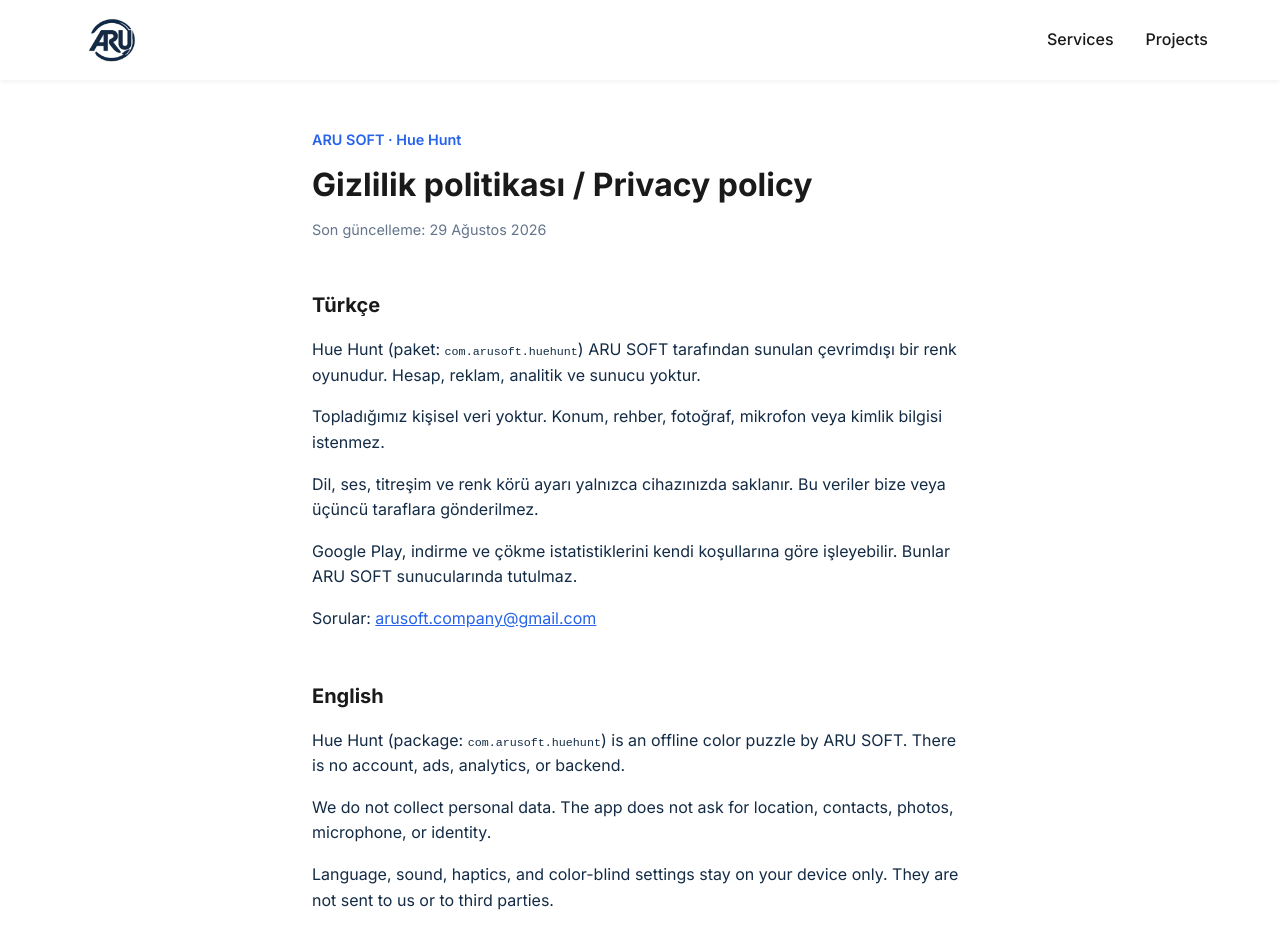
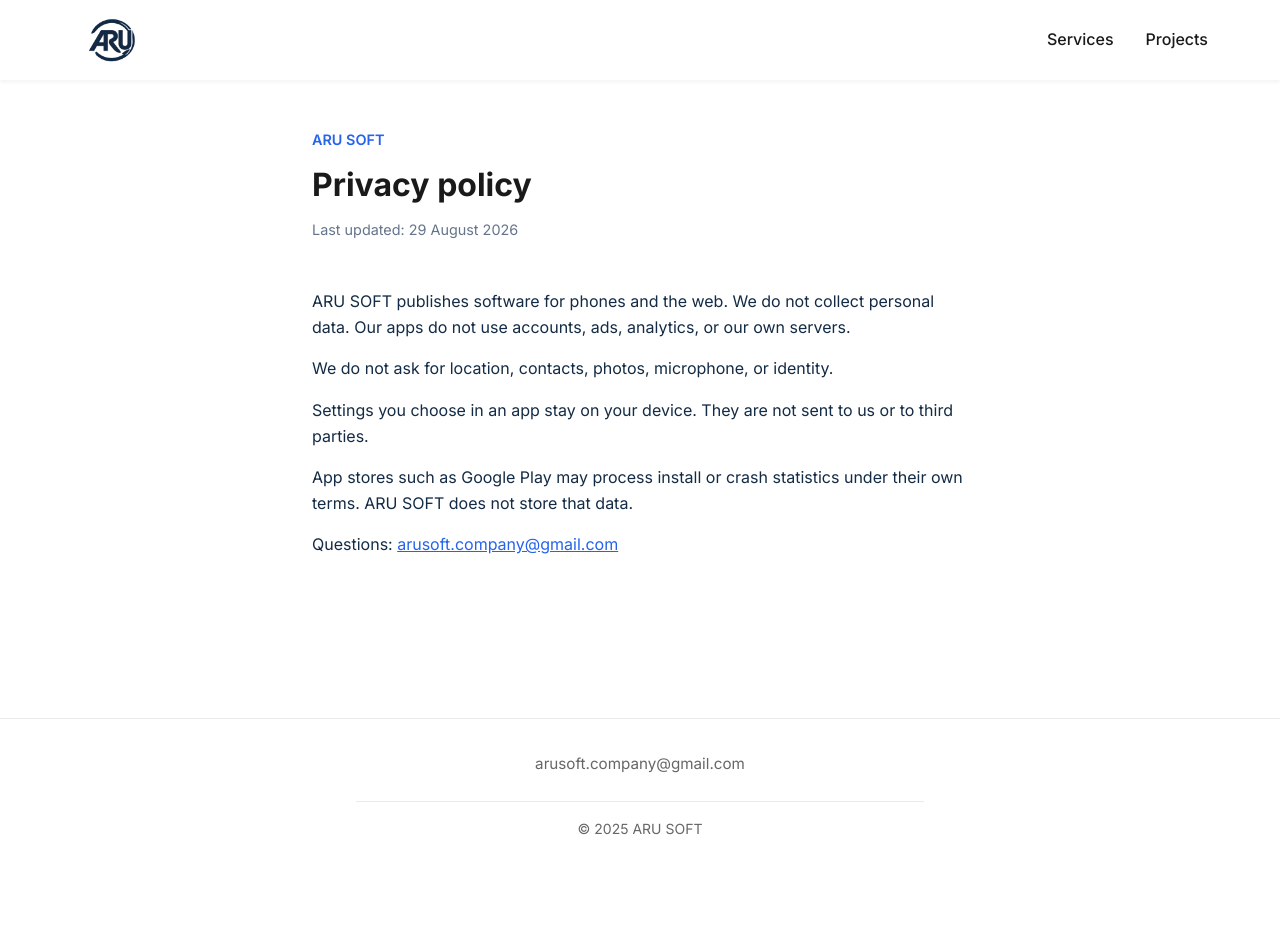
Before and after one commit to mustafaberat/arusoft-website, a Next.js app: page /privacy in a window 1280 px wide. Shown: the top 933 px of the page. After the commit the page ends 856 px from the top, so only its background shows below. Built offline with nearby package versions, Linux system fonts and the light colour scheme.

Commit message:
Make the privacy policy company-wide and English-only.

```diff
--- a/pages/privacy.js
+++ b/pages/privacy.js
@@ -8,66 +8,38 @@
   return (
     <>
       <Head>
-        <title>Privacy Policy — Hue Hunt · ARU SOFT</title>
+        <title>Privacy Policy — ARU SOFT</title>
         <meta
           name="description"
-          content="Privacy policy for Hue Hunt by ARU SOFT. Offline game; no account, ads, or personal data collection."
+          content="ARU SOFT privacy policy. We do not collect personal data. App preferences stay on your device."
         />
         <link rel="icon" href="/aru.png" />
       </Head>
       <div className={styles.page}>
         <Header />
         <main className={styles.main}>
-          <p className={styles.kicker}>ARU SOFT · Hue Hunt</p>
-          <h1 className={styles.title}>Gizlilik politikası / Privacy policy</h1>
-          <p className={styles.updated}>Son güncelleme: 29 Ağustos 2026</p>
+          <p className={styles.kicker}>ARU SOFT</p>
+          <h1 className={styles.title}>Privacy policy</h1>
+          <p className={styles.updated}>Last updated: 29 August 2026</p>
 
           <section className={styles.section}>
-            <h2>Türkçe</h2>
             <p>
-              Hue Hunt (paket: <code>com.arusoft.huehunt</code>) ARU SOFT
-              tarafından sunulan çevrimdışı bir renk oyunudur. Hesap, reklam,
-              analitik ve sunucu yoktur.
+              ARU SOFT publishes software for phones and the web. We do not
+              collect personal data. Our apps do not use accounts, ads,
+              analytics, or our own servers.
             </p>
             <p>
-              Topladığımız kişisel veri yoktur. Konum, rehber, fotoğraf,
-              mikrofon veya kimlik bilgisi istenmez.
+              We do not ask for location, contacts, photos, microphone, or
+              identity.
             </p>
             <p>
-              Dil, ses, titreşim ve renk körü ayarı yalnızca cihazınızda
-              saklanır. Bu veriler bize veya üçüncü taraflara gönderilmez.
+              Settings you choose in an app stay on your device. They are not
+              sent to us or to third parties.
             </p>
             <p>
-              Google Play, indirme ve çökme istatistiklerini kendi
-              koşullarına göre işleyebilir. Bunlar ARU SOFT sunucularında
-              tutulmaz.
-            </p>
-            <p>
-              Sorular:{' '}
-              <a href="mailto:arusoft.company@gmail.com">
-                arusoft.company@gmail.com
-              </a>
-            </p>
-          </section>
-
-          <section className={styles.section}>
-            <h2>English</h2>
-            <p>
-              Hue Hunt (package: <code>com.arusoft.huehunt</code>) is an
-              offline color puzzle by ARU SOFT. There is no account, ads,
-              analytics, or backend.
-            </p>
-            <p>
-              We do not collect personal data. The app does not ask for
-              location, contacts, photos, microphone, or identity.
-            </p>
-            <p>
-              Language, sound, haptics, and color-blind settings stay on your
-              device only. They are not sent to us or to third parties.
-            </p>
-            <p>
-              Google Play may process install or crash stats under Google’s
-              terms. ARU SOFT does not store that data.
+              App stores such as Google Play may process install or crash
+              statistics under their own terms. ARU SOFT does not store that
+              data.
             </p>
             <p>
               Questions:{' '}
```
